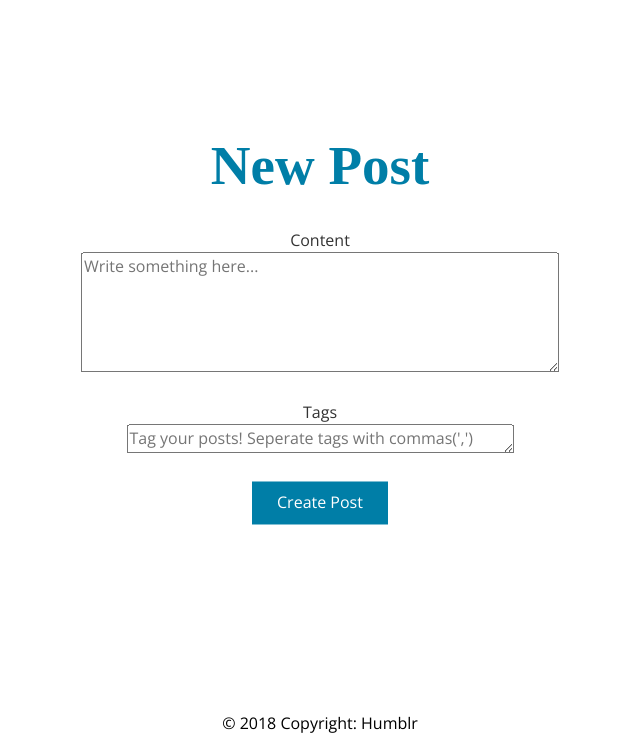
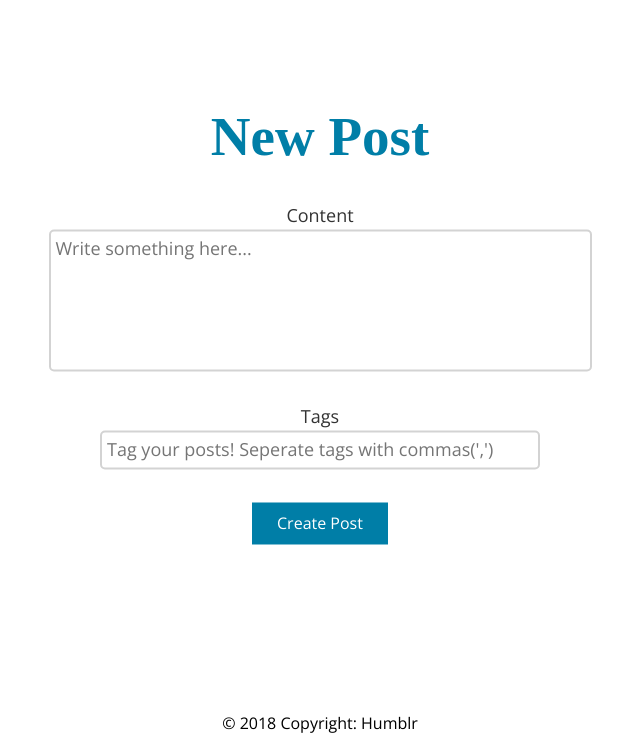
Before and after one commit to puneetjohal/Indian-Tech-Support, a Flask app: page /make-blog in a window 1280 px wide. Shown: the part 62-800 px from the top of the page, without its empty margins (320-960 px from the left). Run offline with Flask 2, Linux system fonts and the light colour scheme; some libraries are stand-ins or nearby versions; some web fonts are replaced.

Commit message:
plz merge

```diff
--- a/Current Version/templates/new-blog.html
+++ b/Current Version/templates/new-blog.html
@@ -7,7 +7,19 @@
 {% endblock %}
 
 {% block content %}
-  <center style="transform: translateY(30%)">
+<style>
+  form {
+  font-size: 18px;
+  }
+  textarea{
+  border-radius: 5px;
+  border: 2px solid lightgray;
+  padding: 5px;
+  resize: none;
+  }
+</style>
+
+<center style="transform: translateY(20%)">
   <h1>
     New Post
   </h1>
```
Also changed, not shown: Current Version/templates/edit_blog.html (+1 -6 lines). Lines whose indentation alone changed are shown as unchanged.
